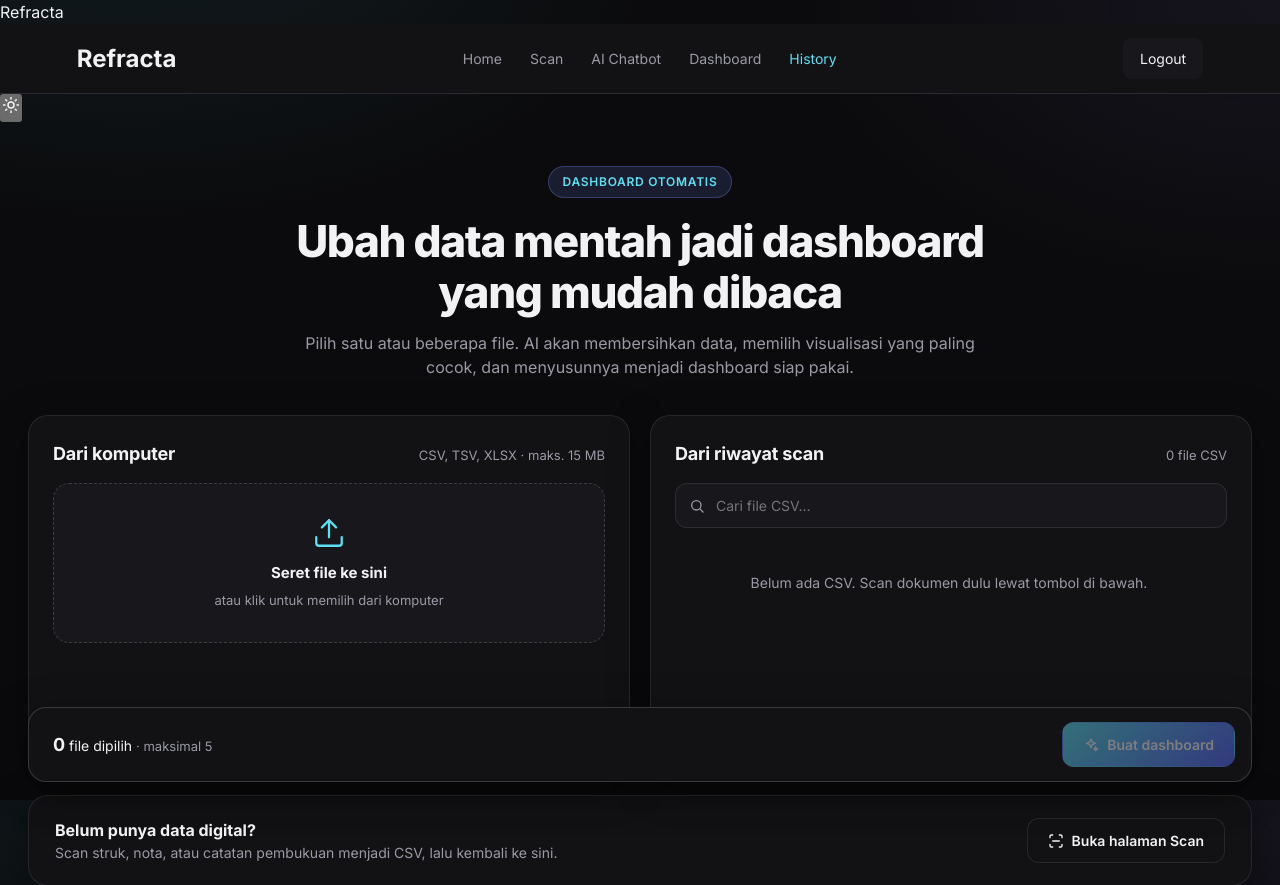
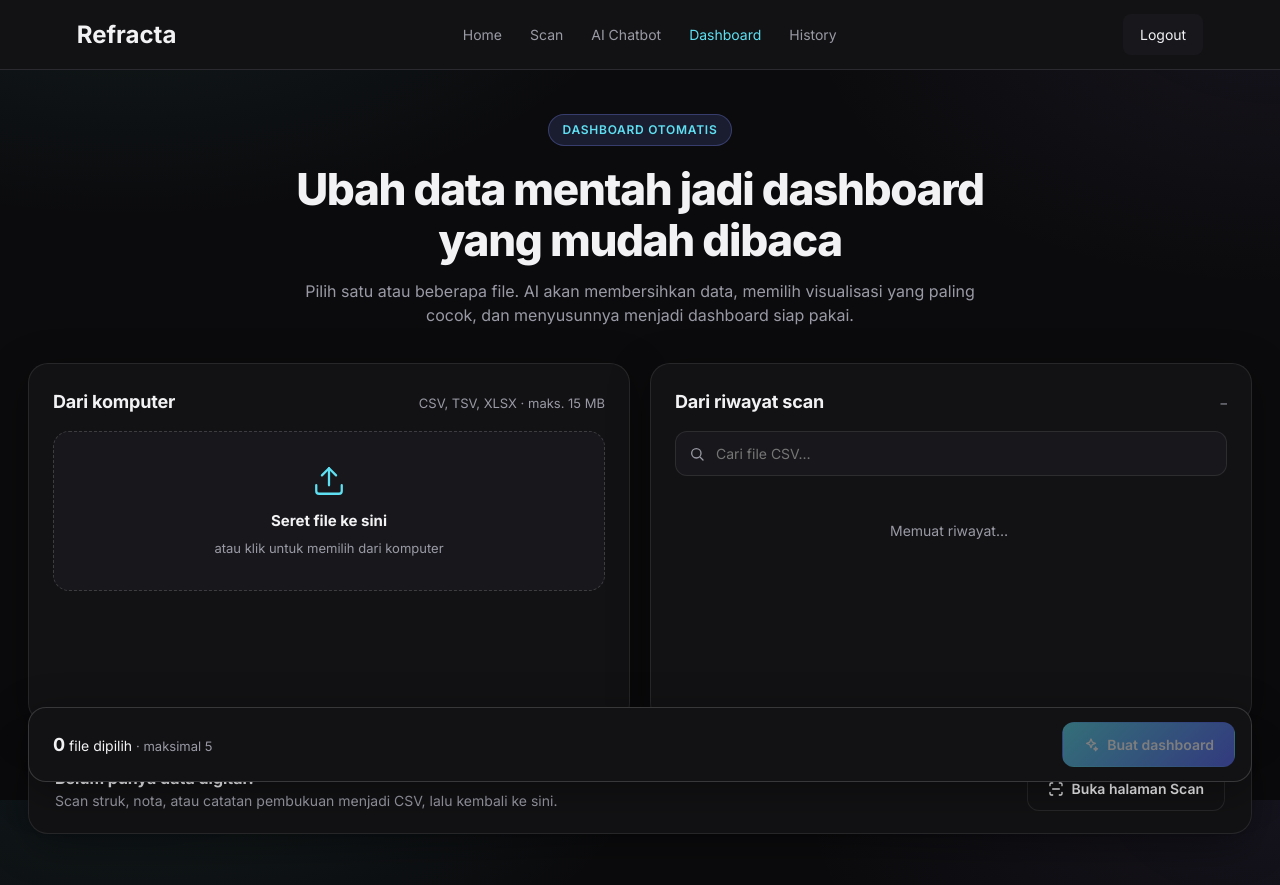
Before and after one commit to GeneJustin/Refracta, a Flask app: page /dashboard in a window 1280 px wide. Shown: the top 885 px of the page. After the commit the page ends 834 px from the top, so only its background shows below. Run offline with Flask 3, Linux system fonts and the light colour scheme; the visitor is signed in with stand-in values (Sample User, id 1); data that the repository does not hold is empty; some libraries are stand-ins or nearby versions.

Commit message:
Update dashboard.html

```diff
--- a/templates/dashboard.html
+++ b/templates/dashboard.html
@@ -10,39 +10,23 @@
   <link rel="stylesheet" href="/static/dashboard.css">
 </head>
 <body>
+<header class="topbar">
+    <nav class="navbar">
+        <a href="/" class="logo">Refracta</a>
 
-  <!-- Topbar (tidak ikut ter-export) -->
-  <header class="topbar">
-    <a class="brand" href="/"><span class="brand-dot"></span>Refracta</a>
-    <nav class="navbar">
-        <a href="/" class="logo">
-            Refracta
-        </a>
         <div class="nav-links">
-            <a href="/">
-                Home
-            </a>
-            <a href="/scan">
-                Scan
-            </a>
-            <a href="/chatbot">
-                AI Chatbot
-            </a>
-            <a href="/dashboard">
-                Dashboard
-            </a>
-            <a href="/history" class="active">
-                History
-            </a>
+            <a href="/">Home</a>
+            <a href="/scan">Scan</a>
+            <a href="/chatbot">AI Chatbot</a>
+            <a href="/dashboard" class="active">Dashboard</a>
+            <a href="/history">History</a>
         </div>
-        <button id="logoutButton" class="logout-btn">
+
+        <button id="logoutButton" class="logout-btn" type="button">
             Logout
         </button>
     </nav>
-    <button class="icon-btn" id="themeToggle" type="button" title="Ganti tema" aria-label="Ganti tema">
-      <svg viewBox="0 0 24 24" width="18" height="18" fill="none" stroke="currentColor" stroke-width="2" stroke-linecap="round" stroke-linejoin="round"><circle cx="12" cy="12" r="4"/><path d="M12 2v2M12 20v2M4.9 4.9l1.4 1.4M17.7 17.7l1.4 1.4M2 12h2M20 12h2M4.9 19.1l1.4-1.4M17.7 6.3l1.4-1.4"/></svg>
-    </button>
-  </header>
+</header>
 
   <main class="page">
     <section id="viewStart">
```
